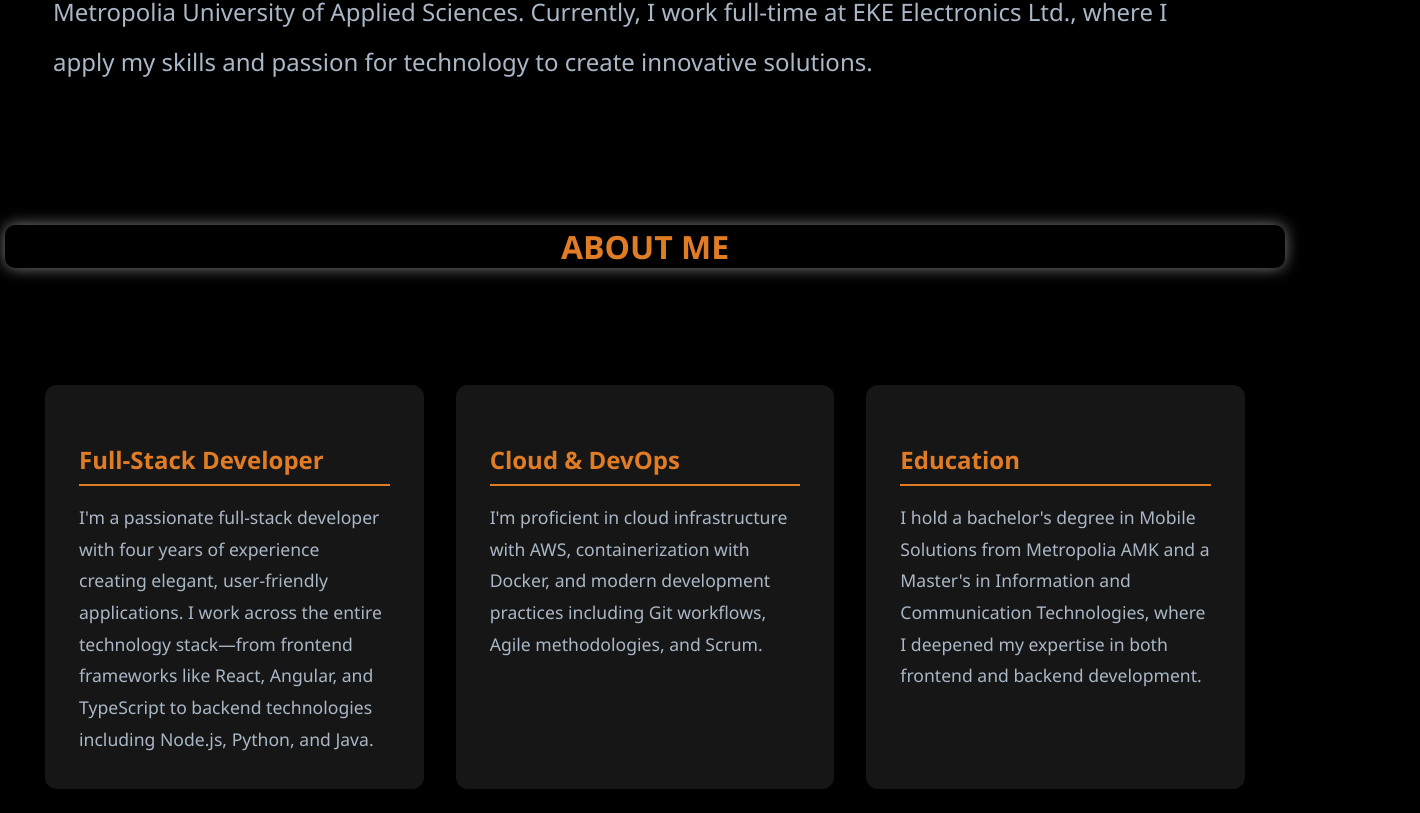
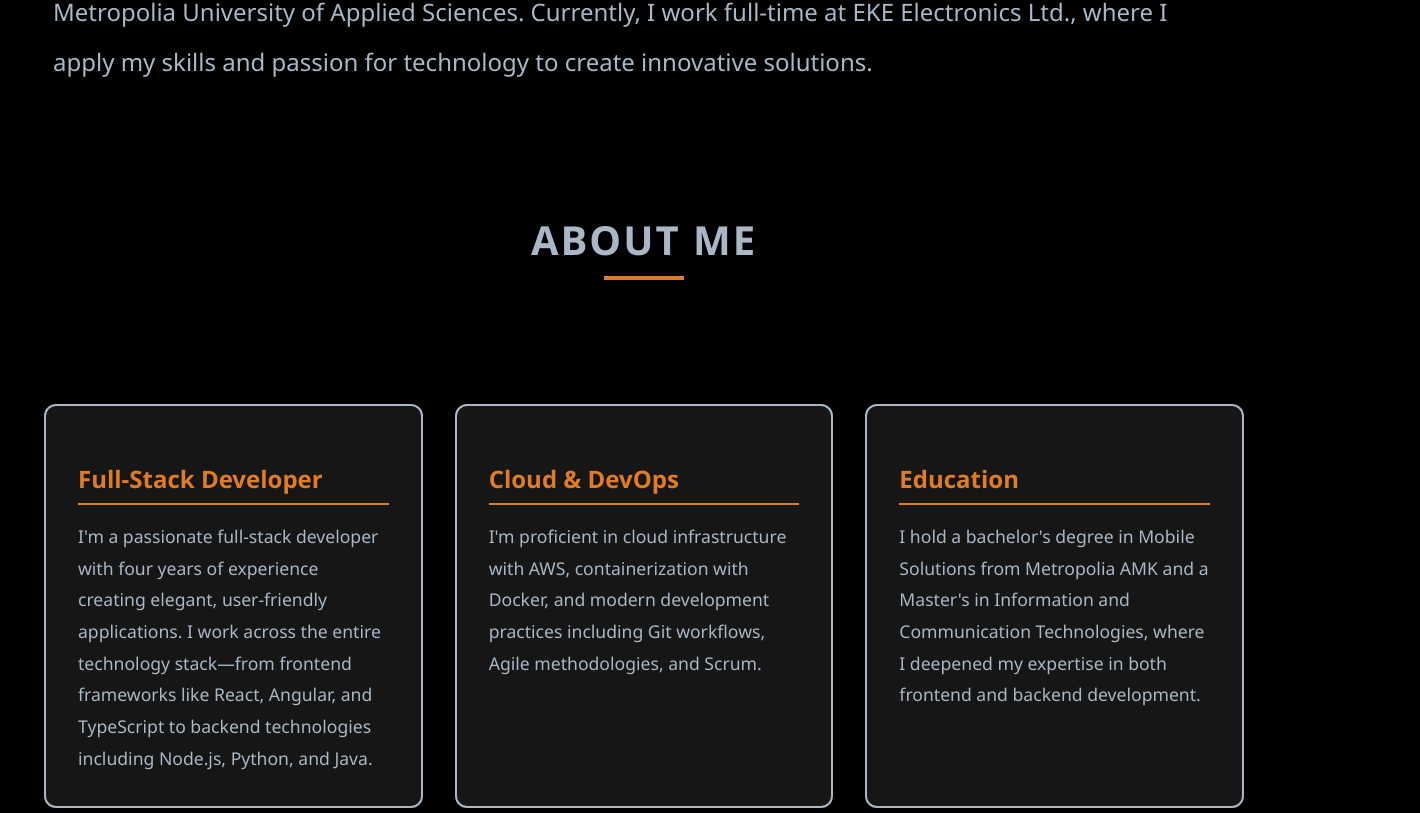
Before and after one commit to omarome/portfolio, a React (Create React App) app: page / in a window 1280 px wide. Shown: the part 687-1500 px from the top of the page, 1420 px wide, since content can reach past the window. Built offline with nearby package versions, Linux system fonts and the light colour scheme.

Commit message:
style fix for maintaining

```diff
--- a/src/App.css
+++ b/src/App.css
@@ -1,47 +1,43 @@
-:root {
-  --primary-color: #e07c24;
-  --secondary-color: #ffffff;
-  --background-color: #000000;
-  --text-color: #333333;
-  --highlight-color: #CC7832;
-  --font-family: 'Segoe UI', Tahoma, Geneva, Verdana, sans-serif;
-  --font-size-large: xx-large;
-  --font-size-medium: x-large;
-  --font-size-small: large;
-  --border-radius: 10px;
-  --box-shadow: 0px 0px 15px rgba(255, 255, 255, 0.5);
-  --padding-large: 2rem;
-  --padding-medium: 1rem;
-  --padding-small: 0.5rem;
-  --margin-large: 5rem;
-  --margin-medium: 2rem;
-  --margin-small: 1rem;
+@import './style/design-system.css';
+
+body {
+  font-family: var(--font-family-primary);
+  font-weight: var(--font-weight-medium);
+  scroll-behavior: smooth;
+  background-color: var(--background-color);
+  color: var(--text-primary);
 }
 
-body {
-  font-family: var(--font-family);
-  font-weight: 500;
-  scroll-behavior: smooth;
-  background-color: var(--background-color);
-  color: var(--text-color);
-}
-
+/* Shared section title styling */
 .title {
-  font-family: var(--font-family);
+  font-family: var(--font-family-primary);
   text-transform: uppercase;
-  font-size: var(--font-size-large);
-  color: var(--primary-color);
-  border-radius: var(--border-radius);
-  box-shadow: var(--box-shadow);
+  font-size: var(--font-size-4xl);
   background-color: var(--background-color);
   width: 100%;
   text-align: center;
-  margin-bottom: var(--margin-large);
-  margin-top: var(--margin-large);
+  margin-bottom: var(--space-16);
+  margin-top: var(--space-12);
+  padding: var(--space-6) var(--space-4);
+  letter-spacing: 2px;
+  line-height: var(--line-height-tight);
+  position: relative;
 }
 
+.title::after {
+  content: '';
+  display: flex;
+  justify-content: center;
+  align-items: center;
+  width: 80px;
+  height: 4px;
+  background: var(--primary-color);
+  margin: var(--space-3) auto 0;
+}
+
+
 .navbar {
-  padding: var(--padding-small);
+  padding: var(--space-2);
   background-color: var(--secondary-color);
   color: var(--primary-color);
 }
@@ -55,11 +51,11 @@ body {
 }
 
 .navbar ul button {
-  margin: 0 15px;
-  color: white;
+  margin: 0 var(--space-4);
+  color: var(--text-white);
   text-decoration: none;
-  font-size: 18px;
-  transition: color 0.3s ease, transform 0.3s ease;
+  font-size: var(--font-size-lg);
+  transition: var(--transition-normal);
 }
 
 .container {
@@ -77,11 +73,11 @@ body {
 }
 
 .header {
-  color: white;
-  padding: var(--padding-small);
+  color: var(--text-white);
+  padding: var(--space-2);
   text-align: center;
-  font-size: 24px;
-  border-radius: 10px 10px 0 0;
+  font-size: var(--font-size-2xl);
+  border-radius: var(--radius-md) var(--radius-md) 0 0;
 }
 
 .css-cyqh1t-MuiPaper-root-MuiDrawer-paper {
@@ -95,28 +91,30 @@ body {
 .drawer-list button {
   color: var(--primary-color);
   text-decoration: none;
-  font-size: 18px;
-  transition: color 0.3s ease, transform 0.3s ease;
+  font-size: var(--font-size-lg);
+  transition: var(--transition-normal);
 }
 
 .button {
   background-color: var(--background-color);
-  color: white;
+  color: var(--text-white);
   border: none;
-  border-radius: 5px;
-  padding: 10px 20px;
-  margin: 10px 0;
+  border-radius: var(--radius-sm);
+  padding: var(--space-3) var(--space-5);
+  margin: var(--space-3) 0;
   cursor: pointer;
-  font-size: 16px;
+  font-size: var(--font-size-base);
+  transition: var(--transition-normal);
 }
 
 .nav-button {
-  color: black;
+  color: var(--text-secondary);
   border: none;
-  padding: 10px;
+  padding: var(--space-3);
   width: 150px;
-  border-radius: 4px;
+  border-radius: var(--radius-sm);
   cursor: pointer;
+  transition: var(--transition-normal);
 }
 
 .nav-button:active {
@@ -125,17 +123,18 @@ body {
 }
 
 .nav-button:focus {
-  color: #f0faf0;
+  color: var(--text-light);
   background-color: var(--primary-color);
 }
 
 .nav-button:hover {
-  color: #f0faf0;
-  background-color: #545252;
-  transform: scale(1.2);
+  color: var(--text-light);
+  background-color: var(--background-tertiary);
+  transform: scale(1.05);
 }
 
 @media (max-width: 700px) {
+
   .nav-links {
     display: none;
   }
@@ -154,3 +153,34 @@ body {
     display: none;
   }
 }
+
+/* Responsive Title sizing */
+@media (max-width: 768px) {
+  .title {
+    font-size: var(--font-size-3xl);
+    margin-top: var(--space-10);
+    margin-bottom: var(--space-12);
+    padding: var(--space-5) var(--space-3);
+    letter-spacing: 1.5px;
+  }
+
+  .title::after {
+    width: 64px;
+    height: 3px;
+  }
+}
+
+@media (max-width: 600px) {
+  .title {
+    font-size: var(--font-size-2xl);
+    margin-top: var(--space-8);
+    margin-bottom: var(--space-10);
+    padding: var(--space-4) var(--space-2);
+    letter-spacing: 1px;
+  }
+
+  .title::after {
+    width: 48px;
+    height: 3px;
+  }
+}
--- a/src/style/About.css
+++ b/src/style/About.css
@@ -1,8 +1,10 @@
+@import './design-system.css';
+
 .about-section {
-    color: #A9B7C6;
+    color: var(--text-primary);
     width: 100%;
     margin: 0;
-    padding: 5px;
+    padding: var(--space-1);
     display: flex;
     flex-direction: column;
     justify-content: center;
@@ -12,59 +14,59 @@
 .about-content {
     display: grid;
     grid-template-columns: repeat(auto-fit, minmax(300px, 1fr));
-    gap: 2rem;
+    gap: var(--space-8);
     max-width: 1200px;
-    padding: 2rem;
+    padding: var(--space-8);
     margin: 0 auto;
 }
 
 .about-section-item {
-    background-color: rgba(46, 45, 45, 0.5);
-    padding: 2rem;
-    border-radius: 12px;
-    border: 2px solid transparent;
-    transition: all 0.3s ease;
+    background-color: var(--background-card);
+    padding: var(--space-8);
+    border-radius: var(--radius-lg);
+    border: 2px solid;
+    transition: var(--transition-normal);
 }
 
 .about-section-item:hover {
     border-color: var(--primary-color);
-    box-shadow: 0 8px 16px rgba(224, 124, 36, 0.2);
+    box-shadow: var(--shadow-glow);
     transform: translateY(-5px);
 }
 
 .about-section-header {
     color: var(--primary-color);
-    font-size: 1.5rem;
-    margin-bottom: 1rem;
+    font-size: var(--font-size-2xl);
+    margin-bottom: var(--space-4);
     border-bottom: 2px solid var(--primary-color);
-    padding-bottom: 0.5rem;
+    padding-bottom: var(--space-2);
 }
 
 .about-paragraph {
     margin: 0;
-    font-size: 1.1em;
-    line-height: 1.8;
+    font-size: var(--font-size-lg);
+    line-height: var(--line-height-relaxed);
     text-align: left;
 }
 
 @media (max-width: 600px) {
     .intro-section-header {
-      margin: 1rem;
-      padding: 0.5rem;
-      font-size: 1.5em;
-      line-height: 50px;
+      margin: var(--space-4);
+      padding: var(--space-2);
+      font-size: var(--font-size-2xl);
+      line-height: var(--line-height-tight);
     }
 
     .intro-section-paragraph {
-      font-size: 1.2em;
-      line-height: 30px;
+      font-size: var(--font-size-lg);
+      line-height: var(--line-height-normal);
     }
 
     .about-section {
-        color: #A9B7C6;
+        color: var(--text-primary);
         width: 100%;
         margin: 0;
-        padding: 5px;
+        padding: var(--space-1);
         display: flex;
         flex-direction: column;
         justify-content: center;
@@ -73,21 +75,21 @@
 
     .about-content {
         grid-template-columns: 1fr;
-        gap: 1.5rem;
-        padding: 1rem;
+        gap: var(--space-6);
+        padding: var(--space-4);
     }
 
     .about-section-item {
-        padding: 1.5rem;
+        padding: var(--space-6);
     }
 
     .about-section-header {
-        font-size: 1.25rem;
+        font-size: var(--font-size-xl);
     }
 
     .about-paragraph {
         margin: 0;
-        font-size: 1em;
-        line-height: 1.6;
+        font-size: var(--font-size-base);
+        line-height: var(--line-height-normal);
     }
   }
--- a/src/style/Contact.css
+++ b/src/style/Contact.css
@@ -1,79 +1,81 @@
+@import './design-system.css';
+
 .contact-section {
   display: flex;
   flex-direction: column;
   width: 100%;
 }
 
-.title {
-  font-size: 2em;
-  text-align: center;
-}
 
 .contact-icon-container-style {
   display: inline-flex;
   justify-content: center;
-  margin: 5rem 0 5rem 0;
+  margin: var(--space-20) 0 var(--space-20) 0;
 }
 
 .contact-icon-style {
-  padding: 2rem;
-  color: #ce6712;
-  font-size: 3rem;
+  padding: var(--space-8);
+  color: var(--primary-color);
+  font-size: var(--font-size-5xl);
   text-decoration: none;
-  transition: color 0.3s ease, transform 0.3s ease;
+  transition: var(--transition-normal);
 }
 
 .contact-icon-style:hover {
-  color: #A9B7C6;
-  transform: scale(1.2);
+  color: var(--text-primary);
+  transform: scale(1.1);
 }
 
 .contact-info {
   display: flex;
   flex-direction: column;
-  padding-left: 3rem;
-  gap: 20px;
+  padding-left: var(--space-12);
+  gap: var(--space-5);
 }
 
 .contact-info label {
-  color: #e0e0e0;
-  font-weight: bold;
-  font-size: x-large;
+  color: var(--text-light);
+  font-weight: var(--font-weight-bold);
+  font-size: var(--font-size-xl);
 }
 
 .copy-container {
   display: flex;
   align-items: center;
-  padding-bottom: 5rem;
+  padding-bottom: var(--space-20);
 }
 
 .contact-info input {
   border: none;
-  background: rgb(46, 45, 45);
-  color: #e0e0e0;
-  font-size: 20px;
+  background: var(--background-tertiary);
+  color: var(--text-light);
+  font-size: var(--font-size-lg);
   cursor: pointer;
   width: 25rem;
-  padding: 10px;
+  padding: var(--space-3);
+  border-radius: var(--radius-sm);
 }
 
 .contact-info input:focus {
   outline: none;
-  background-color: rgb(46, 45, 45);
+  background-color: var(--background-tertiary);
+  border: 2px solid var(--primary-color);
 }
 .contact-info input:hover {
-  color: #ce6712;
-  background-color: rgb(46, 45, 45);
+  color: var(--primary-color);
+  background-color: var(--background-tertiary);
 }
 .copy-icon {
-  margin-left: 10px;
-  color: #ce6712;
+  margin-left: var(--space-3);
+  color: var(--primary-color);
   cursor: pointer;
-  font-size: x-large;
+  font-size: var(--font-size-xl);
+  transition: var(--transition-normal);
 }
 
 .copy-icon:hover {
-  color: #A9B7C6;
+  color: var(--text-primary);
+  transform: scale(1.1);
 }
 
 .copy-notification {
@@ -94,45 +96,45 @@
   display: flex;
   flex-direction: column;
   align-items: center;
-  margin: 3rem 0;
-  padding: 2rem;
+  margin: var(--space-12) 0;
+  padding: var(--space-8);
   background-color: rgba(224, 124, 36, 0.1);
-  border-radius: 12px;
+  border-radius: var(--radius-lg);
   border: 2px solid var(--primary-color);
 }
 
 .resume-title {
   color: var(--primary-color);
-  font-size: 1.5rem;
-  margin-bottom: 0.5rem;
+  font-size: var(--font-size-2xl);
+  margin-bottom: var(--space-2);
 }
 
 .resume-description {
-  color: #A9B7C6;
-  font-size: 1rem;
-  margin-bottom: 1.5rem;
+  color: var(--text-primary);
+  font-size: var(--font-size-base);
+  margin-bottom: var(--space-6);
   text-align: center;
 }
 
 .resume-download-button {
   display: inline-flex;
   align-items: center;
-  gap: 0.75rem;
-  padding: 1rem 2rem;
-  background-color: var(--highlight-color);
-  color: white;
+  gap: var(--space-3);
+  padding: var(--space-4) var(--space-8);
+  background-color: var(--primary-dark);
+  color: var(--text-white);
   text-decoration: none;
-  border-radius: 8px;
-  font-size: 1.1rem;
-  font-weight: bold;
-  transition: all 0.3s ease;
-  box-shadow: 0 4px 8px rgba(0, 0, 0, 0.2);
+  border-radius: var(--radius-md);
+  font-size: var(--font-size-lg);
+  font-weight: var(--font-weight-bold);
+  transition: var(--transition-normal);
+  box-shadow: var(--shadow-md);
 }
 
 .resume-download-button:hover {
-  background-color: #B8693D;
+  background-color: var(--primary-hover);
   transform: translateY(-3px);
-  box-shadow: 0 6px 12px rgba(204, 120, 50, 0.4);
+  box-shadow: var(--shadow-glow-hover);
 }
 
 .resume-download-button:active {
@@ -141,63 +143,65 @@
 
 @media (max-width: 600px) {
   .title {
-    padding: 2px;
+    padding: var(--space-2) var(--space-4);
+    margin: var(--space-4) 0 var(--space-6) 0;
+    font-size: var(--font-size-2xl);
   }
 
   .contact-section {
-    margin-bottom: 10px;
+    margin-bottom: var(--space-3);
   }
 
   .contact-icon-container-style {
     display: inline-flex;
     justify-content: center;
     flex-direction: row;
-    margin: 2rem 0 2rem 0;
-    padding-bottom: 2rem;
+    margin: var(--space-8) 0 var(--space-8) 0;
+    padding-bottom: var(--space-8);
   }
   .contact-icon-style {
-    padding: 10px;
-    color: #ce6712;
-    font-size: 2rem;
-    padding-left: 40px;
+    padding: var(--space-3);
+    color: var(--primary-color);
+    font-size: var(--font-size-3xl);
+    padding-left: var(--space-10);
     text-decoration: none;
-    transition: color 0.3s ease, transform 0.3s ease;
+    transition: var(--transition-normal);
   }
 
   .contact-icon-style:hover {
-    color: #A9B7C6;
-    transform: scale(1.1);
+    color: var(--text-primary);
+    transform: scale(1.05);
   }
 
   .contact-info {
     display: flex;
     flex-direction: column;
     padding-left: 0;
-    gap: 20px;
-    margin: 2rem;
+    gap: var(--space-5);
+    margin: var(--space-8);
   }
   .contact-info input {
-    background-color:  rgb(46, 45, 45);
+    background-color: var(--background-tertiary);
     width: 100%;
   }
   .copy-icon {
-    margin-left: 10px;
+    margin-left: var(--space-3);
     cursor: pointer;
-    font-size: large;
-    color: #ce6712;
+    font-size: var(--font-size-lg);
+    color: var(--primary-color);
   }
 
-  /* .resume-section {
-    margin: 2rem 0;
-    padding: 1.5rem;
+  .resume-section {
+    margin: var(--space-8) 0;
+    padding: var(--space-6);
   }
 
   .resume-title {
-    font-size: 1.25rem;
+    font-size: var(--font-size-xl);
   }
 
   .resume-download-button {
-    padding: 0.75rem 1.5rem;
-    font-size: 1rem;
-  } */
+    padding: var(--space-3) var(--space-6);
+    font-size: var(--font-size-base);
+  }
 }
--- a/src/style/Home.css
+++ b/src/style/Home.css
@@ -56,7 +56,7 @@
 /* Media query for phones */
 @media (max-width: 600px) {
     .profile-image {
-      bottom: 50%;
+      bottom: 47%;
       left: 50%;
       transform: translateX(-50%);
       width: 160px;
--- a/src/style/Skills.css
+++ b/src/style/Skills.css
@@ -3,7 +3,7 @@
     flex-direction: row;
     justify-content: space-around;
     align-items: center;
-    padding: 2rem;
+    padding: var(--space-2);
     text-align: center;
     width: 100%;
     overflow: hidden;
--- /dev/null
+++ b/src/style/design-system.css
@@ -0,0 +1,335 @@
+/* Design System - Centralized CSS Custom Properties */
+:root {
+  /* Color Palette */
+  --primary-color: #e07c24;
+  --primary-hover: #B8693D;
+  --primary-light: #FF8C42;
+  --primary-dark: #CC7832;
+
+  --secondary-color: #ffffff;
+  --secondary-hover: #f0f0f0;
+
+  --background-color: #000000;
+  --background-secondary: #2B2B2B;
+  --background-tertiary: #313335;
+  --background-card: rgba(46, 45, 45, 0.5);
+  --background-card-hover: rgba(69, 69, 69, 0.6);
+
+  --text-primary: #A9B7C6;
+  --text-secondary: #333333;
+  --text-muted: #808080;
+  --text-white: #ffffff;
+  --text-light: #f0f0f0;
+
+  --accent-color: #FFC96B;
+  --success-color: #6A8759;
+  --warning-color: #FFC66D;
+  --error-color: #FF6B68;
+
+  /* Typography */
+  --font-family-primary: 'Segoe UI', Tahoma, Geneva, Verdana, sans-serif;
+  --font-family-mono: source-code-pro, Menlo, Monaco, Consolas, 'Courier New', monospace;
+
+  --font-size-xs: 0.75rem;
+  --font-size-sm: 0.85rem;
+  --font-size-base: 1rem;
+  --font-size-lg: 1.1rem;
+  --font-size-xl: 1.25rem;
+  --font-size-2xl: 1.5rem;
+  --font-size-3xl: 2rem;
+  --font-size-4xl: 2.5rem;
+  --font-size-5xl: 3rem;
+
+  --font-weight-light: 300;
+  --font-weight-normal: 400;
+  --font-weight-medium: 500;
+  --font-weight-semibold: 600;
+  --font-weight-bold: 700;
+
+  --line-height-tight: 1.2;
+  --line-height-normal: 1.5;
+  --line-height-relaxed: 1.8;
+
+  /* Spacing Scale */
+  --space-0: 0;
+  --space-1: 0.25rem;
+  --space-2: 0.5rem;
+  --space-3: 0.75rem;
+  --space-4: 1rem;
+  --space-5: 1.25rem;
+  --space-6: 1.5rem;
+  --space-8: 2rem;
+  --space-10: 2.5rem;
+  --space-12: 3rem;
+  --space-16: 4rem;
+  --space-20: 5rem;
+  --space-24: 6rem;
+
+  /* Border Radius */
+  --radius-none: 0;
+  --radius-sm: 4px;
+  --radius-md: 8px;
+  --radius-lg: 12px;
+  --radius-xl: 16px;
+  --radius-2xl: 20px;
+  --radius-full: 50%;
+
+  /* Shadows */
+  --shadow-sm: 0 1px 2px rgba(0, 0, 0, 0.05);
+  --shadow-md: 0 4px 6px rgba(0, 0, 0, 0.1);
+  --shadow-lg: 0 10px 15px rgba(0, 0, 0, 0.1);
+  --shadow-xl: 0 20px 25px rgba(0, 0, 0, 0.1);
+  --shadow-2xl: 0 25px 50px rgba(0, 0, 0, 0.25);
+  --shadow-glow: 0 0 20px rgba(224, 124, 36, 0.3);
+  --shadow-glow-hover: 0 0 30px rgba(224, 124, 36, 0.5);
+
+  /* Transitions */
+  --transition-fast: 0.15s ease;
+  --transition-normal: 0.3s ease;
+  --transition-slow: 0.5s ease;
+  --transition-bounce: 0.3s cubic-bezier(0.68, -0.55, 0.265, 1.55);
+
+  /* Z-Index Scale */
+  --z-dropdown: 1000;
+  --z-sticky: 1020;
+  --z-fixed: 1030;
+  --z-modal-backdrop: 1040;
+  --z-modal: 1050;
+  --z-popover: 1060;
+  --z-tooltip: 1070;
+  --z-toast: 1080;
+
+  /* Breakpoints (for reference in JS) */
+  --breakpoint-sm: 640px;
+  --breakpoint-md: 768px;
+  --breakpoint-lg: 1024px;
+  --breakpoint-xl: 1280px;
+  --breakpoint-2xl: 1536px;
+}
+
+/* Light Theme (for future implementation) */
+[data-theme="light"] {
+  --background-color: #ffffff;
+  --background-secondary: #f8f9fa;
+  --background-tertiary: #e9ecef;
+  --background-card: rgba(255, 255, 255, 0.8);
+  --background-card-hover: rgba(248, 249, 250, 0.9);
+
+  --text-primary: #212529;
+  --text-secondary: #6c757d;
+  --text-muted: #adb5bd;
+  --text-white: #ffffff;
+  --text-light: #f8f9fa;
+
+  --shadow-sm: 0 1px 2px rgba(0, 0, 0, 0.1);
+  --shadow-md: 0 4px 6px rgba(0, 0, 0, 0.1);
+  --shadow-lg: 0 10px 15px rgba(0, 0, 0, 0.1);
+  --shadow-xl: 0 20px 25px rgba(0, 0, 0, 0.1);
+  --shadow-2xl: 0 25px 50px rgba(0, 0, 0, 0.15);
+}
+
+/* Common Utility Classes */
+.container {
+  max-width: 1200px;
+  margin: 0 auto;
+  padding: 0 var(--space-4);
+}
+
+.section {
+  padding: var(--space-20) 0;
+}
+
+.card {
+  background-color: var(--background-card);
+  border-radius: var(--radius-lg);
+  padding: var(--space-6);
+  box-shadow: var(--shadow-md);
+  transition: var(--transition-normal);
+}
+
+.card:hover {
+  background-color: var(--background-card-hover);
+  box-shadow: var(--shadow-lg);
+  transform: translateY(-2px);
+}
+
+.button {
+  display: inline-flex;
+  align-items: center;
+  justify-content: center;
+  gap: var(--space-2);
+  padding: var(--space-3) var(--space-6);
+  border: none;
+  border-radius: var(--radius-md);
+  font-family: var(--font-family-primary);
+  font-size: var(--font-size-base);
+  font-weight: var(--font-weight-semibold);
+  cursor: pointer;
+  transition: var(--transition-normal);
+  text-decoration: none;
+}
+
+.button-primary {
+  background-color: var(--primary-color);
+  color: var(--text-white);
+}
+
+.button-primary:hover {
+  background-color: var(--primary-hover);
+  transform: translateY(-2px);
+  box-shadow: var(--shadow-glow);
+}
+
+.button-secondary {
+  background-color: var(--background-tertiary);
+  color: var(--text-primary);
+}
+
+.button-secondary:hover {
+  background-color: var(--background-card-hover);
+  transform: translateY(-2px);
+}
+
+.text-center {
+  text-align: center;
+}
+
+.text-left {
+  text-align: left;
+}
+
+.text-right {
+  text-align: right;
+}
+
+.flex {
+  display: flex;
+}
+
+.flex-col {
+  flex-direction: column;
+}
+
+.items-center {
+  align-items: center;
+}
+
+.justify-center {
+  justify-content: center;
+}
+
+.justify-between {
+  justify-content: space-between;
+}
+
+.gap-2 {
+  gap: var(--space-2);
+}
+
+.gap-4 {
+  gap: var(--space-4);
+}
+
+.gap-6 {
+  gap: var(--space-6);
+}
+
+.mb-4 {
+  margin-bottom: var(--space-4);
+}
+
+.mb-6 {
+  margin-bottom: var(--space-6);
+}
+
+.mb-8 {
+  margin-bottom: var(--space-8);
+}
+
+.p-4 {
+  padding: var(--space-4);
+}
+
+.p-6 {
+  padding: var(--space-6);
+}
+
+.p-8 {
+  padding: var(--space-8);
+}
+
+/* Responsive Grid */
+.grid {
+  display: flex;
+  flex-wrap: wrap;
+  gap: var(--space-4);
+}
+
+.grid-cols-1 {
+  grid-template-columns: repeat(1, minmax(0, 1fr));
+}
+
+.grid-cols-2 {
+  grid-template-columns: repeat(2, minmax(0, 1fr));
+}
+
+.grid-cols-3 {
+  grid-template-columns: repeat(3, minmax(0, 1fr));
+}
+
+.grid-cols-4 {
+  grid-template-columns: repeat(4, minmax(0, 1fr));
+}
+
+.grid-auto-fit {
+  grid-template-columns: repeat(auto-fill, minmax(150px, 1fr));
+}
+
+/* Media Queries */
+@media (max-width: 768px) {
+  .container {
+    padding: 0 var(--space-3);
+  }
+
+  .section {
+    padding: var(--space-12) 0;
+  }
+
+  .grid-cols-2 {
+    grid-template-columns: repeat(1, minmax(0, 1fr));
+  }
+
+  .grid-cols-3 {
+    grid-template-columns: repeat(2, minmax(0, 1fr));
+  }
+
+  .grid-cols-4 {
+    grid-template-columns: repeat(2, minmax(0, 1fr));
+  }
+
+  .grid-auto-fit {
+    grid-template-columns: repeat(auto-fill, minmax(120px, 1fr));
+  }
+}
+
+@media (max-width: 640px) {
+  .container {
+    padding: 0 var(--space-2);
+  }
+
+  .section {
+    padding: var(--space-8) 0;
+  }
+
+  .grid-cols-3 {
+    grid-template-columns: repeat(1, minmax(0, 1fr));
+  }
+
+  .grid-cols-4 {
+    grid-template-columns: repeat(2, minmax(0, 1fr));
+  }
+
+  .grid-auto-fit {
+    grid-template-columns: repeat(auto-fill, minmax(100px, 1fr));
+  }
+}
```
Also changed, not shown: src/style/Projects.css (+25 -15 lines).
